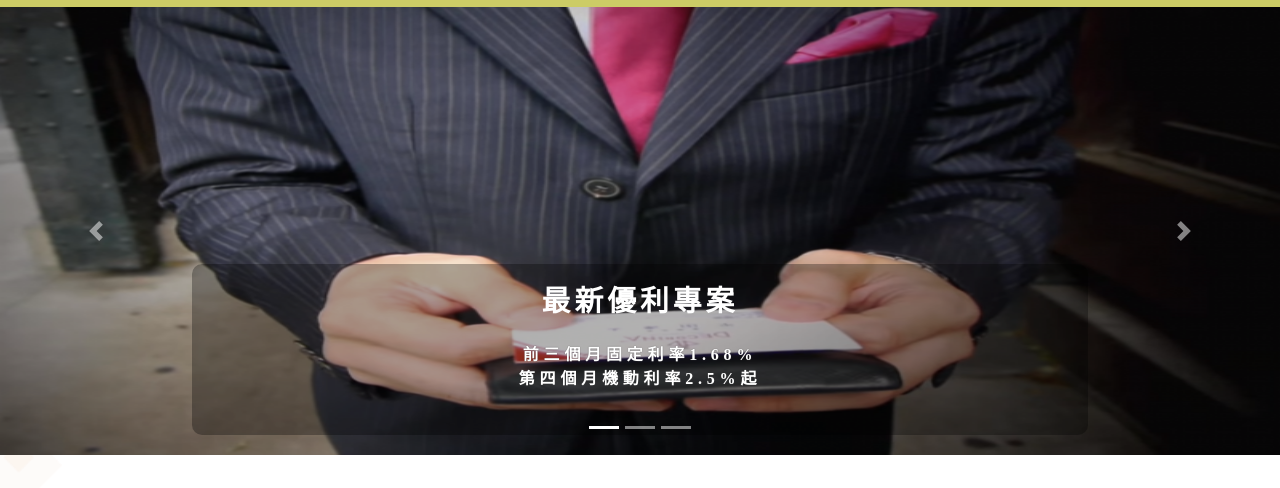
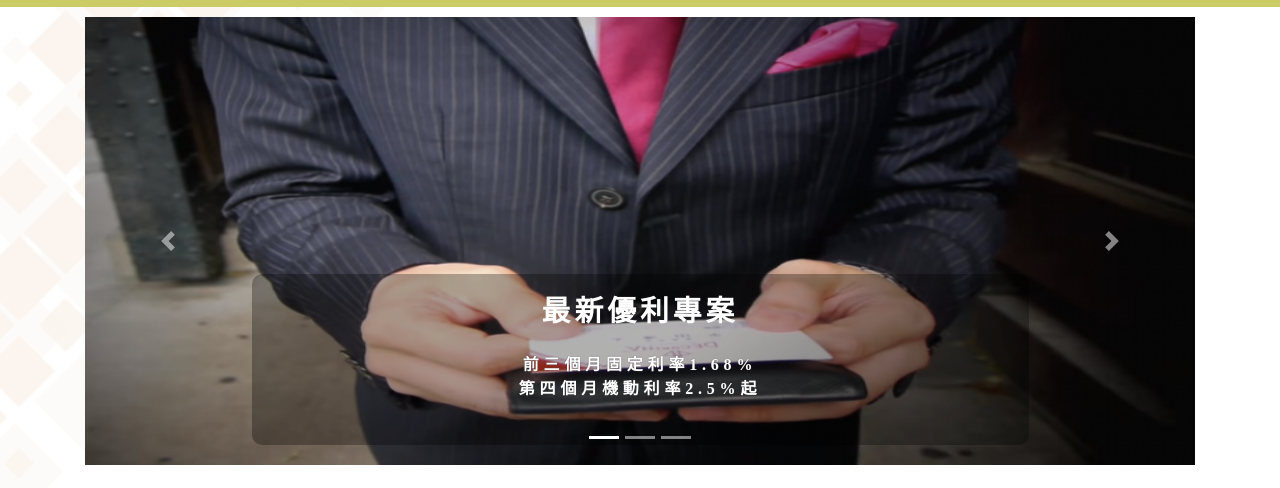
Before and after one commit to lian0103/runtai2, a website built with webpack: page index.html in a window 1280 px wide. Shown: the part 93-581 px from the top of the page. Built offline with nearby package versions, Linux system fonts and the light colour scheme; files whose address does not match are found by name.

Commit message:
modify css

```diff
--- a/src/pages/mainPage.html
+++ b/src/pages/mainPage.html
@@ -1,3 +1,4 @@
+<div class="container">
     <div class="carouselBox">
         <div id="carouselExampleCaptions" class="carousel slide" data-ride="carousel">
             <ol class="carousel-indicators">
@@ -38,6 +39,8 @@
             </a>
         </div>
     </div>
+</div>
+
 
 <div class="container mt-3">
     <div class="row">
--- a/src/sass/style.scss
+++ b/src/sass/style.scss
@@ -123,10 +123,8 @@ body{
     }
 
     .carouselBox{
-        width: 100vw;
-        margin: auto;
         overflow: hidden;
-
+        padding: 10px 0;
         .carousel-item {
             img{
                 margin: auto;
```
Also changed, not shown: dist/css/style.css. Lines whose indentation alone changed are shown as unchanged.
